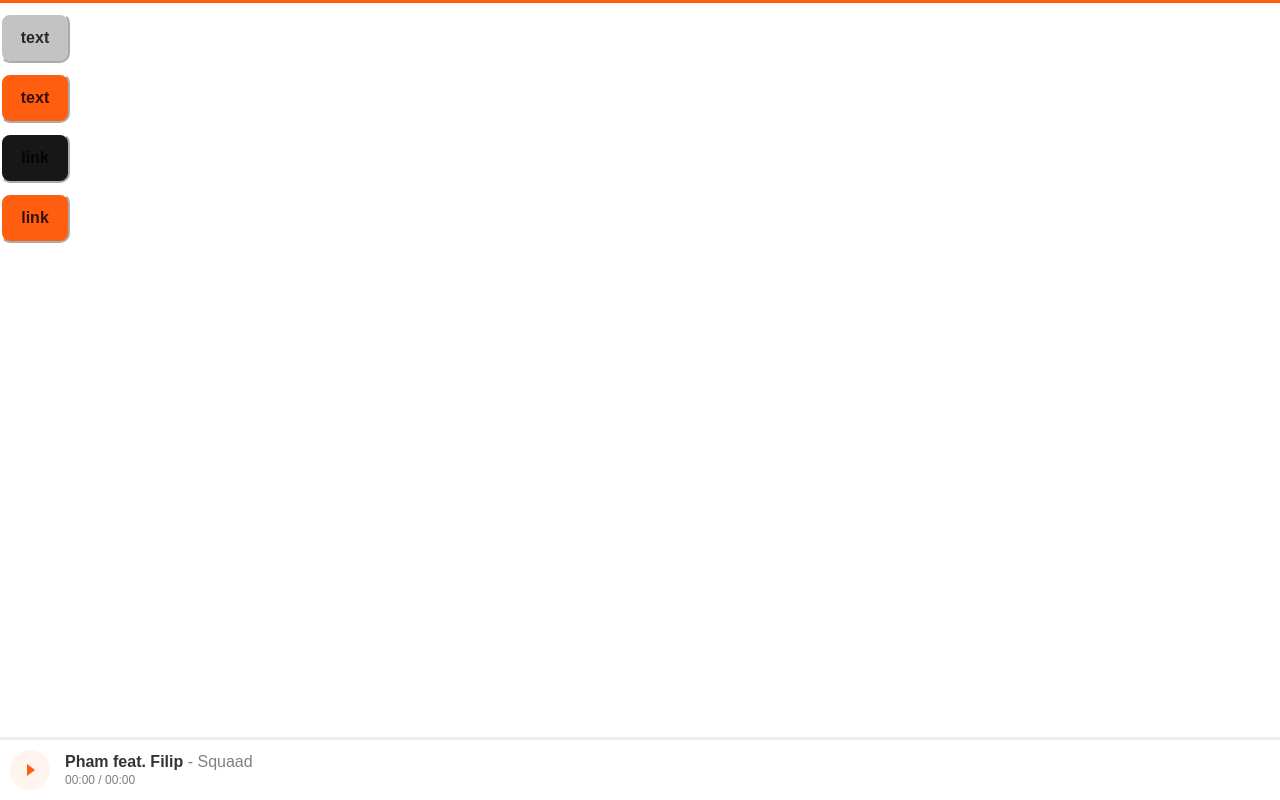
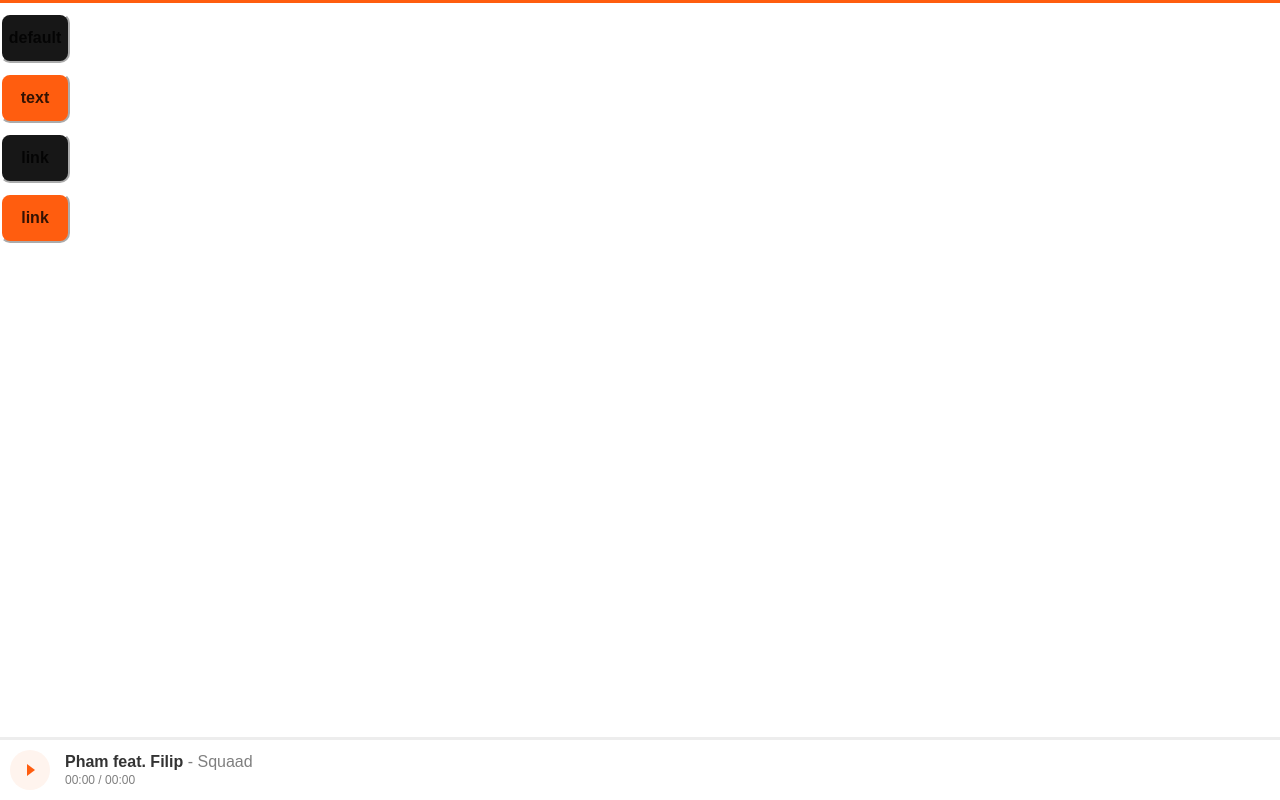
Before and after one commit to akrylo27/DecaLessonsReact, a Next.js app: page / in a window 1280 px wide. Built offline with nearby package versions, Linux system fonts and the light colour scheme.

Commit message:
fixed button, if not have props

```diff
--- a/components/Button/Button.jsx
+++ b/components/Button/Button.jsx
@@ -1,7 +1,13 @@
 import Link from 'next/link';
 import React from 'react';
 
-const Button = ({ text, type, style, link, ...props }) => {
+const Button = ({
+  text = 'default',
+  type = 'button',
+  style = 'default',
+  link,
+  ...props
+}) => {
   const renderSwitchButton = (style, link) => {
     if (link) {
       return (
--- a/pages/index.jsx
+++ b/pages/index.jsx
@@ -18,7 +18,8 @@ export default function Home() {
         <link rel='icon' href='/favicon.ico' />
       </Head>
       <Player track={track} />
-      <Button text={'text'} type={'submit'} style={'grey'} />
+
+      <Button />
       <Button text={'text'} type={'button'} style={'orange'} />
       <Button text={'link'} type={'button'} link={'https://ya.ru/'} />
       <Button
--- a/styles/sass/Button.scss
+++ b/styles/sass/Button.scss
@@ -6,8 +6,10 @@
   border: 2px solid white;
   box-shadow: none;
   border-style: outset;
+
+  &__default{
   background-color: var(--button-color-default);
-
+  }
   cursor: pointer;
   p {
     font-family: inherit;
```
